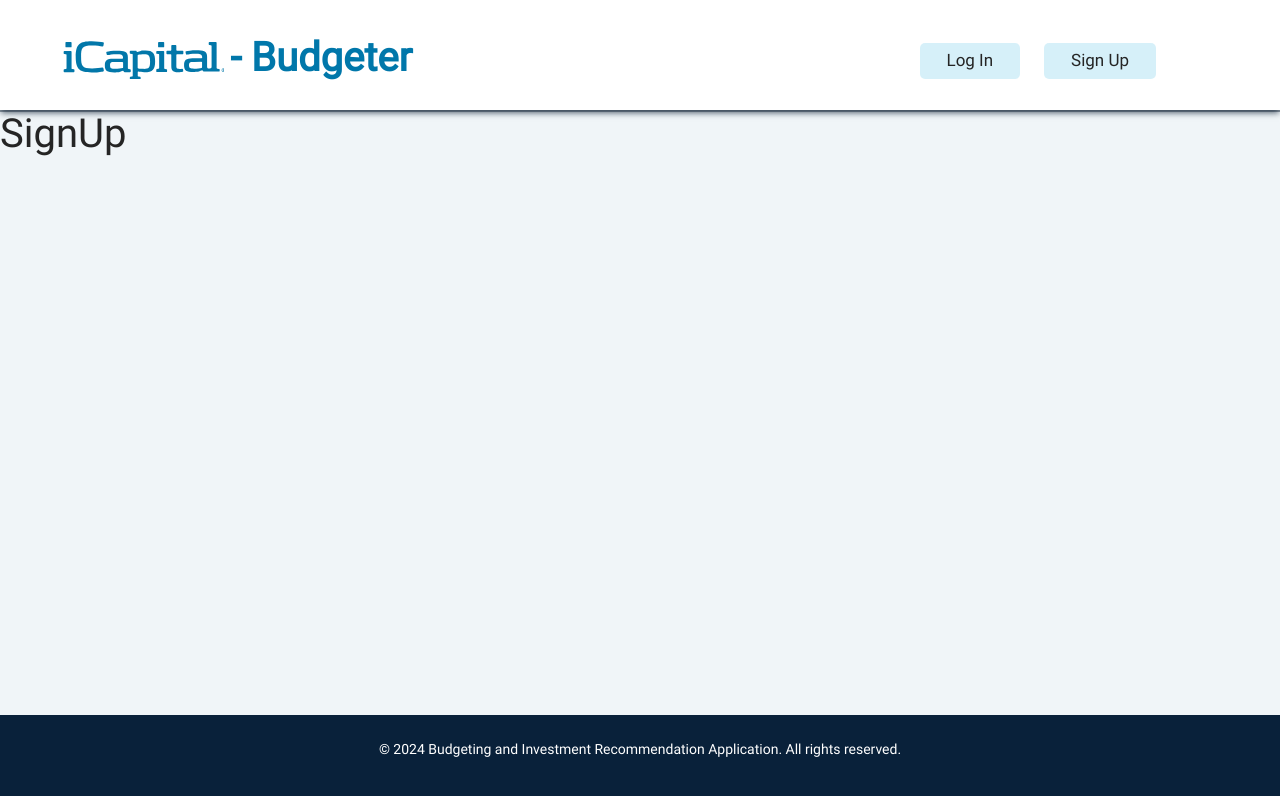
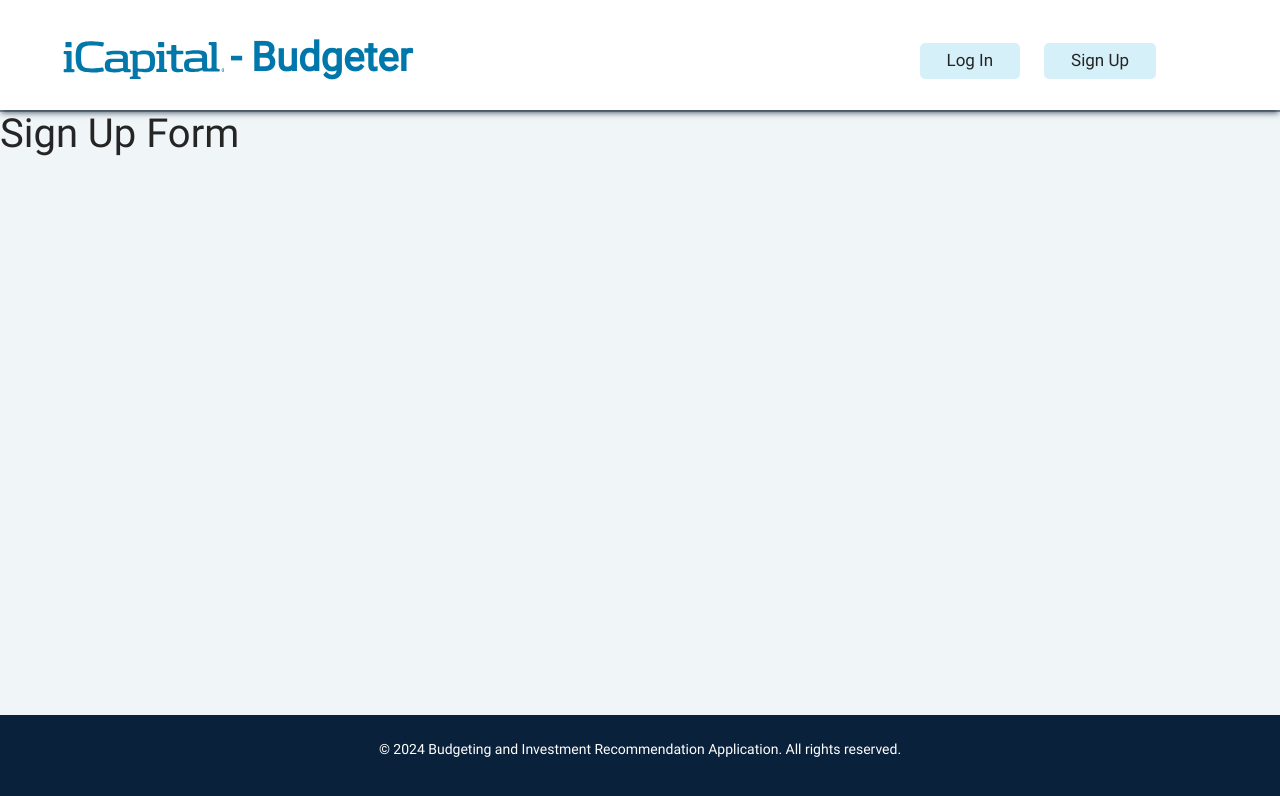
Before and after one commit to jorammercado/fin-track-frontend, a React (Vite) app: page /signup in a window 1280 px wide. Shown: the top 796 px of the page. Built offline with nearby package versions, Linux system fonts and the light colour scheme.

Commit message:
setup sign up page

```diff
--- /dev/null
+++ b/src/components/SignUpForm.jsx
@@ -0,0 +1,11 @@
+import React from 'react'
+
+const SignUpForm = () => {
+    return (
+        <div>
+            <h1>Sign Up Form</h1>
+        </div>
+    )
+}
+
+export default SignUpForm
--- a/src/pages/SignUp.jsx
+++ b/src/pages/SignUp.jsx
@@ -1,11 +1,12 @@
 import React from 'react'
+import SignUpForm from "../components/SignUpForm"
 
-const SignUp = () => {
+const SignUp = ({ setCurrentUser }) => {
     return (
         <div>
-            <h1>SignUp</h1>
+            <SignUpForm setCurrentUser={setCurrentUser} />
         </div>
-    );
+    )
 }
 
 export default SignUp
```
Also changed, not shown: src/components/SignUpForm.scss (added).
